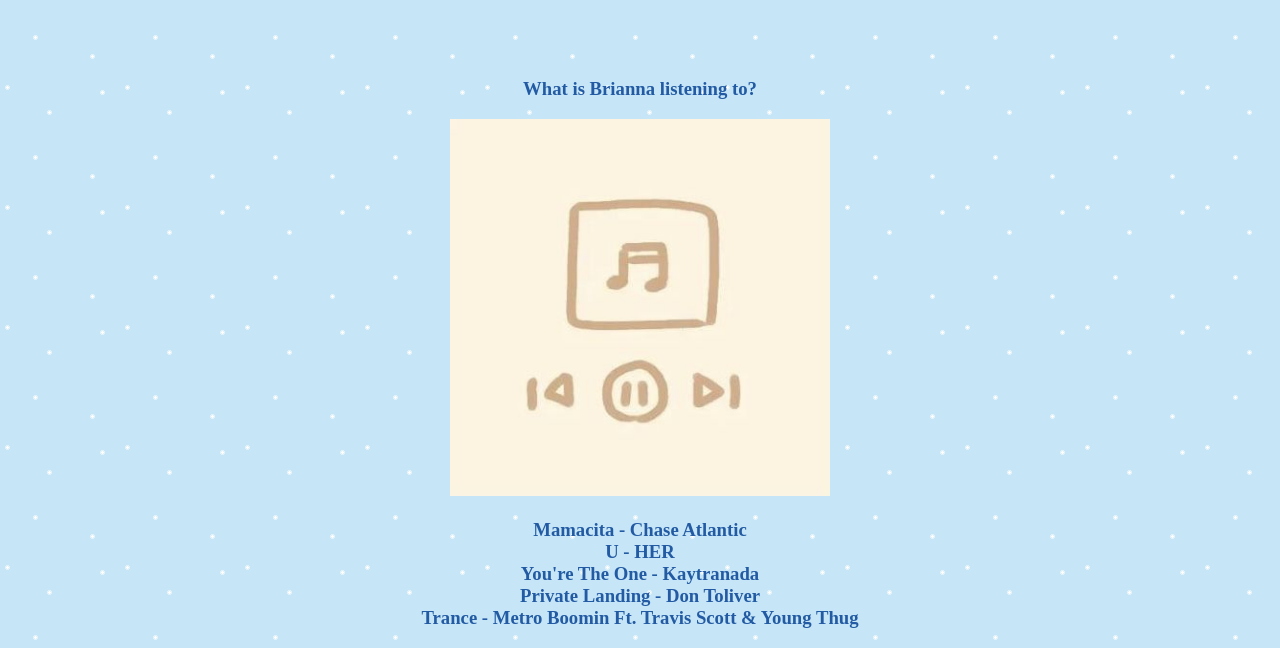
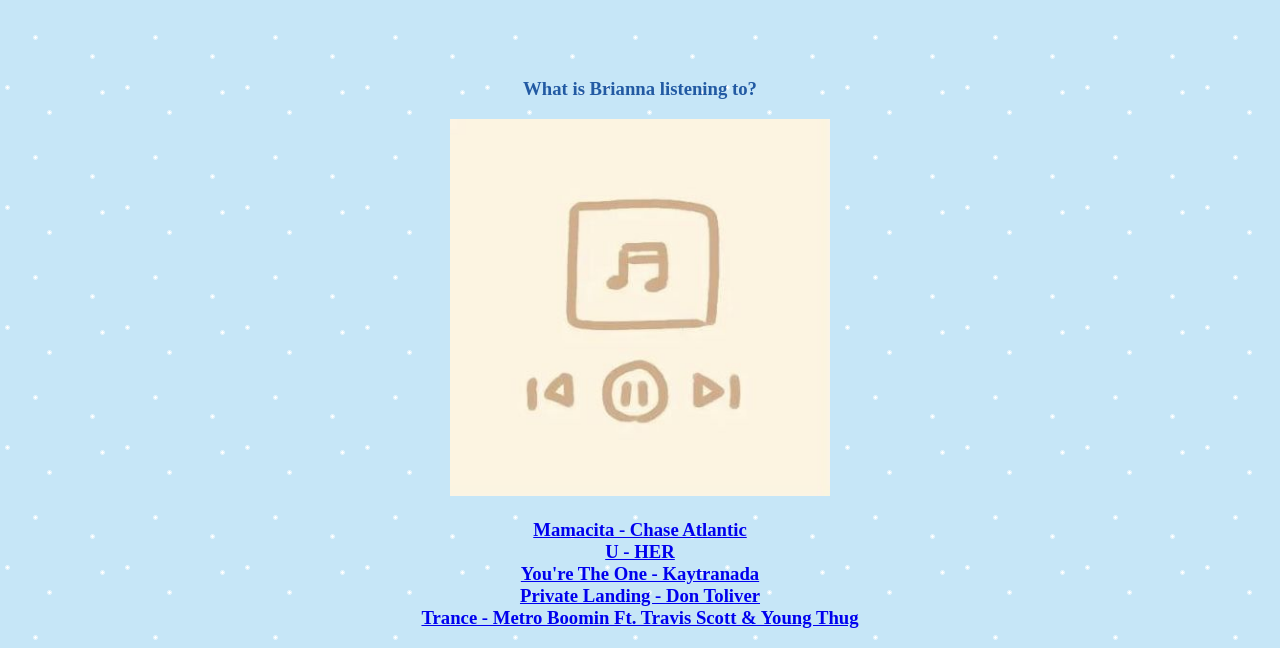
Before and after one commit to Brianna-Davis/welcome-home, a plain HTML site: page index.html in a window 1280 px wide. Shown: the part 770-1418 px from the top of the page. Drawn offline with Linux system fonts and the light colour scheme.

Commit message:
addded links

```diff
--- a/index.html
+++ b/index.html
@@ -51,6 +51,10 @@
       }
       .song-titles{
         color: #225aa3;
+
+      }
+      a:hover{
+
       }
     </style>
   </head>
@@ -67,7 +71,12 @@
     </div>
 	<h3>What is Brianna listening to?</h3>
     <img id="playlist-icon" src="music-icon.jpeg" alt="music play button">
-    <h3 class="song-titles">Mamacita - Chase Atlantic<br>U - HER<br>You're The One - Kaytranada<br>Private Landing - Don Toliver<br>Trance - Metro Boomin Ft. Travis Scott &amp Young Thug</h3>
+    <h3 class="song-titles">
+      <a href="https://open.spotify.com/track/4cQAhjxynTUlhVUJN5yhUb" target="_blank">Mamacita - Chase Atlantic</a><br>
+      <a href="https://open.spotify.com/track/5Ikz3bF0Iqgqiu2soUPr6X" target="_blank">U - HER</a><br>
+      <a href="https://open.spotify.com/track/2b4SSorCTQ2VzmllaeWuuT" target="_blank">You're The One - Kaytranada</a><br>
+      <a href="https://open.spotify.com/track/52NGJPcLUzQq5w7uv4e5gf" target="_blank">Private Landing - Don Toliver</a><br>
+      <a href="https://open.spotify.com/track/5wG3HvLhF6Y5KTGlK0IW3J" target="_blank">Trance - Metro Boomin Ft. Travis Scott &amp Young Thug</a></h3>
 
 
   </body>
```
